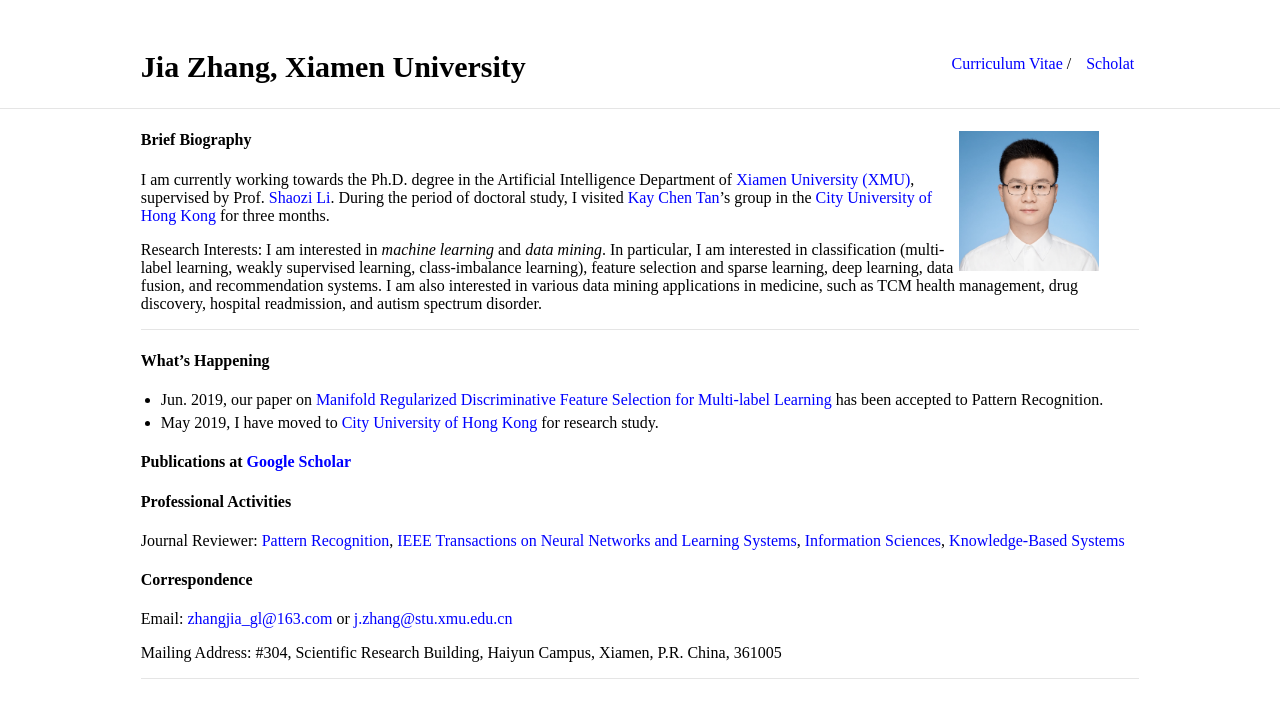
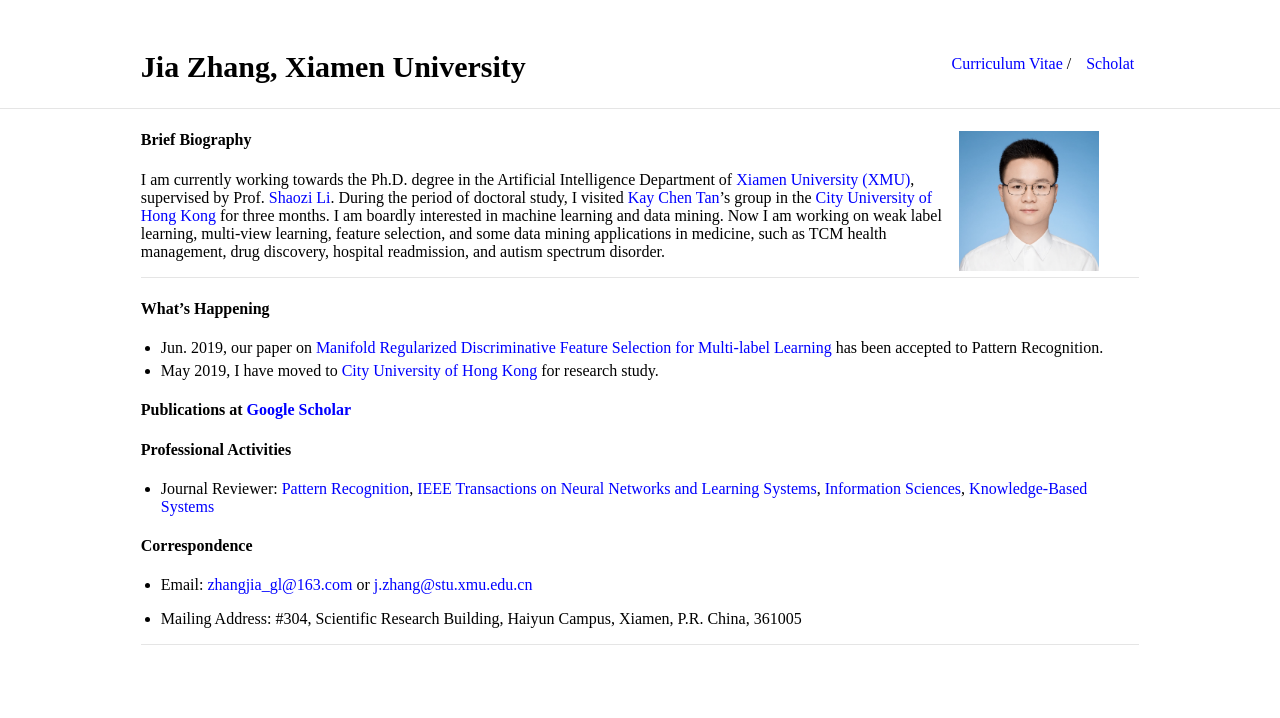
Before and after one commit to jiazhang-ml/jiazhang-ml.github.io, a Jekyll site: the page built from index.md, in a window 1280 px wide, cut to the strip 0-876 px from the top of the page. Shown: the top 718 px of the strip. Built offline with Jekyll 4.4.1, drawn with Linux system fonts in a browser that asks for light colours; part of the change alters nothing that is shown.

Commit message:
Update index.md

```diff
--- a/index.md
+++ b/index.md
@@ -6,9 +6,7 @@ layout: default
 
 #### Brief Biography
 
-I am currently working towards the Ph.D. degree in the Artificial Intelligence Department of [Xiamen University (XMU)](https://www.xmu.edu.cn/), supervised by Prof. [Shaozi Li](http://imt.xmu.edu.cn/szdw.html). During the period of doctoral study, I visited [Kay Chen Tan](http://www.cityu.edu.hk/stfprofile/kaytan.htm)'s group in the [City University of Hong Kong](https://www.cityu.edu.hk/) for three months.
-
-Research Interests: I am interested in *machine learning* and *data mining*. In particular, I am interested in classification (multi-label learning, weakly supervised learning, class-imbalance learning), feature selection and sparse learning, deep learning, data fusion, and recommendation systems. I am also interested in various data mining applications in medicine, such as TCM health management, drug discovery, hospital readmission, and autism spectrum disorder.
+I am currently working towards the Ph.D. degree in the Artificial Intelligence Department of [Xiamen University (XMU)](https://www.xmu.edu.cn/), supervised by Prof. [Shaozi Li](http://imt.xmu.edu.cn/szdw.html). During the period of doctoral study, I visited [Kay Chen Tan](http://www.cityu.edu.hk/stfprofile/kaytan.htm)'s group in the [City University of Hong Kong](https://www.cityu.edu.hk/) for three months. I am boardly interested in machine learning and data mining. Now I am working on weak label learning, multi-view learning, feature selection, and some data mining applications in medicine, such as TCM health management, drug discovery, hospital readmission, and autism spectrum disorder.
 
 ---
 
@@ -21,10 +19,10 @@ Research Interests: I am interested in *machine learning* and *data mining*. In
 
 #### Professional Activities
 
-Journal Reviewer: [Pattern Recognition](https://www.journals.elsevier.com/pattern-recognition/), [IEEE Transactions on Neural Networks and Learning Systems](https://mc.manuscriptcentral.com/tnnls), [Information Sciences](https://www.journals.elsevier.com/information-sciences), [Knowledge-Based Systems](https://www.journals.elsevier.com/knowledge-based-systems)
+* Journal Reviewer: [Pattern Recognition](https://www.journals.elsevier.com/pattern-recognition/), [IEEE Transactions on Neural Networks and Learning Systems](https://mc.manuscriptcentral.com/tnnls), [Information Sciences](https://www.journals.elsevier.com/information-sciences), [Knowledge-Based Systems](https://www.journals.elsevier.com/knowledge-based-systems)
 
 #### Correspondence
 
-Email: [zhangjia_gl@163.com](mailto:zhangjia_gl@163.com) or [j.zhang@stu.xmu.edu.cn](mailto:j.zhang@stu.xmu.edu.cn)
+* Email: [zhangjia_gl@163.com](mailto:zhangjia_gl@163.com) or [j.zhang@stu.xmu.edu.cn](mailto:j.zhang@stu.xmu.edu.cn)
 
-Mailing Address: #304, Scientific Research Building, Haiyun Campus, Xiamen, P.R. China, 361005
+* Mailing Address: #304, Scientific Research Building, Haiyun Campus, Xiamen, P.R. China, 361005
```
